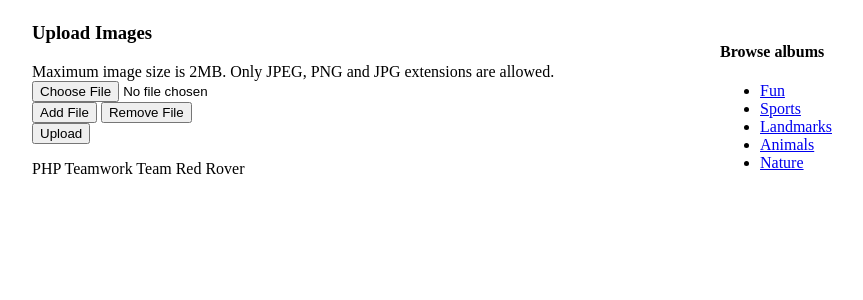
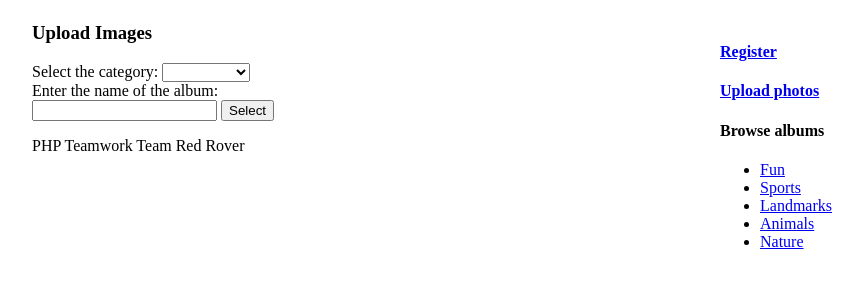
Before and after one commit to Red-Rover-Team/Red-Rover-Gallery, a PHP site: page /uploadPage.php in a window 1280 px wide. Shown: the part 58-358 px from the top of the page, without its empty margins (208-1071 px from the left). Run offline with PHP 8.4, Linux system fonts and the light colour scheme.

Commit message:
fixed the upload page -> now it works by itself.   Moved all functions into a separate file

```diff
--- /dev/null
+++ b/functions.php
@@ -0,0 +1,191 @@
+<?php
+
+// global variables
+$hostname = 'localhost';
+$dbName = '1279150_redrover';
+$db_username = 'root';
+$db_password = '';
+$db_dsn = "mysql:host=$hostname; dbname=$dbName; charset=utf8";
+$categories = ['Fun', 'Sports', 'Landmarks', 'Animals', 'Nature'];
+
+// creating new album
+function createAlbum($album) {
+    $albumName = htmlentities($album[0]);
+    $category = htmlentities($album[1]);
+
+    if ((preg_match('/\w{3,}/', $albumName))) {
+        $pathToAlbum = "albums/$category/$albumName";
+
+        if ((file_exists($pathToAlbum))) {
+            echo '<p style="display:inline-block">Album with this name already exist!</p>';
+            die();
+        }
+
+        addAlbumToDatabase($albumName, $category);
+        mkdir($pathToAlbum);
+        header("Location: uploadPage.php?album=$category/$albumName");
+        die();
+
+    } else {
+        echo '<p>The name of album must have at least three symbols and '
+           . 'can contain only english characters and numbers from zero to nine.</p>';
+    }
+}
+
+// creating database entry for an album
+function addAlbumToDatabase($albumName, $category) {
+    global $db_dsn, $db_username, $db_password;
+    $date = date('d-m-Y');
+
+    $dbh = new PDO($db_dsn, $db_username, $db_password);
+    $sql = "INSERT INTO albums (album_name, album_category, date_of_creation) "
+        . "VALUES ('$albumName', '$category', '$date')";
+    $q = $dbh->prepare($sql);
+    $q->execute();
+}
+
+// creating new user
+function createNewUser($username, $password,
+                       $repeatPassword, $firstName, $lastName) {
+
+    $request = 1;
+
+    if (strlen($username) > 20 && strlen($username) < 3) {
+        $request = 0;
+    } else if ($password !== $repeatPassword || strlen($password) < 2 || strlen($repeatPassword) < 2) {
+        $request = -1;
+    } else if (strlen($firstName) > 20) {
+        $request = -2;
+    } else if (strlen($lastName) > 20) {
+        $request = -3;
+    }
+
+    if ($request > 0) {
+        global $db_dsn, $db_username, $db_password;
+
+        $dbh = new PDO($db_dsn, $db_username, $db_password);
+        $sql = "SELECT username "
+             . "FROM users "
+             . "WHERE username = '$username'";
+        $q = $dbh->prepare($sql);
+        $q->execute();
+        if ($q->rowCount() > 0) {
+            echo '<p>This username already exist.<p>';
+        } else {
+            $sql = "INSERT INTO users (username, password, first_name, last_name) "
+                 . "VALUES ('$username', '$password', '$firstName', '$lastName')";
+            $q = $dbh->prepare($sql);
+            $q->execute();
+            echo '<p>Registration successful.<p>';
+        }
+    } else {
+        switch ($request) {
+            case 0:
+                echo '<p>The username must be between 3 and 20 symbols.</p>';
+                break;
+            case -1:
+                echo '<p>Passwords do not match or the password is too short.</p>';
+                break;
+            case -2:
+                echo '<p>The first name can have maximum 20 symbols!</p>';
+                break;
+            case -3:
+                echo '<p>The last name can have maximum 20 symbols!</p>';
+                break;
+            default :
+                echo '<p>Something went wrong, please try again.</p>';
+        }
+    }
+}
+
+function uploadFile($file) {
+    $size = round($file['size'] / 1024);
+    $type = str_replace('image/', '', $file['type']);
+
+    if ($size <= 2048) {
+        if ($type == 'png' || $type == 'jpeg' || $type == 'jpg') {
+            uploadImage($file);
+        } else {
+            echo '<p>The file is not in a valid format.</p>';
+        }
+    } else {
+        $size = round($size / 1024, 2);
+        echo "<p>The maximum image size is 2MB your is ${size}MB</p>";
+    }
+}
+
+function uploadImage($file) {
+    $type = str_replace('image/', '', $file['type']);
+    $name = getRandomImageName() . ".$type";
+    $categoryAlbumNames = getCategoryAlbumNames();
+
+    $categoryName = $categoryAlbumNames[0];
+    $albumName = $categoryAlbumNames[1];
+    $directory = "albums/$categoryName/$albumName/";
+
+    // don't overwrite an existing file
+    $i = 0;
+    $parts = pathinfo($name);
+    while (file_exists($directory . $name)) {
+        $i++;
+        $name = $parts['filename'] . "-" . $i . "." . $parts['extension'];
+    }
+
+    // preserve file from temporary directory
+    $success = move_uploaded_file($file['tmp_name'], $directory . $name);
+
+    if ($success) {
+        echo '<p>The file is successfully uploaded.</p>';
+    } else {
+        echo "<p>Unable to upload file.</p>";
+        exit();
+    }
+
+    // set proper permissions on the new file
+    chmod($directory . $name, 0644);
+
+    // add to database
+    addPhotoToDatabase($name);
+}
+
+function getCurrentPageURL() {
+    //don't delete the comments!
+    $pageURL = 'http';
+// if ($_SERVER["HTTPS"] == "on") {$pageURL .= "s";}
+// $pageURL .= "://";
+// if ($_SERVER["SERVER_PORT"] != "80") {
+//  $pageURL .= $_SERVER["SERVER_NAME"].":".$_SERVER["SERVER_PORT"].$_SERVER["REQUEST_URI"];
+// } else {
+    $pageURL .= $_SERVER["SERVER_NAME"] . $_SERVER["REQUEST_URI"];
+// }
+    return $pageURL;
+}
+
+function getRandomImageName() {
+    $characters = '0123456789abcdefghijklmnopqrstuvwxyzABCDEFGHIJKLMNOPQRSTUVWXYZ';
+    $randomString = '';
+    for ($i = 0; $i < 10; $i++) {
+        $randomString .= $characters[rand(0, strlen($characters) - 1)];
+    }
+    return $randomString;
+}
+
+function getCategoryAlbumNames() {
+    $url = explode('album=', getCurrentPageURL());
+    $catAlbArr = explode('/', $url[1]);
+    return $catAlbArr;
+}
+
+// creating database entry for a photo
+function addPhotoToDatabase($photo) {
+    global $db_dsn, $db_username, $db_password;
+
+    $date = date('d-m-Y');
+    $albumName = getCategoryAlbumNames()[1];
+
+    $dbh = new PDO($db_dsn, $db_username, $db_password);
+    $sql = "INSERT INTO photos (photo_name, photo_album, date_of_creation) "
+        . "VALUES ('$photo', '$albumName', '$date')";
+    $q = $dbh->prepare($sql);
+    $q->execute();
+}
--- a/includes/header.php
+++ b/includes/header.php
@@ -1,11 +1,6 @@
 <?php
 ob_start();
-$hostname = 'localhost';
-$dbName = '1279150_redrover';
-$db_username = 'root';
-$db_password = '';
-$db_dsn = "mysql:host=$hostname; dbname=$dbName; charset=utf8";
-$categories = ['Fun', 'Sports', 'Landmarks', 'Animals', 'Nature'];
+require('functions.php');
 ?>
 
 <!DOCTYPE html>
@@ -22,6 +17,8 @@ $categories = ['Fun', 'Sports', 'Landmarks', 'Animals', 'Nature'];
 </header>
 
 <aside>
+    <h4><a href="registerPage.php">Register</a></h4>
+    <h4><a href="uploadPage.php">Upload photos</a></h4>
     <h4>Browse albums</h4>
     <ul>
         <?php foreach ($categories as $category) : ?>
--- a/registerPage.php
+++ b/registerPage.php
@@ -1,7 +1,5 @@
 <?php
 require_once('includes/header.php');
-header('Content-Type: text/html; charset=UTF-8');
-require ('register.php');
 ?>
 <section>
     <div class="reg-field-frame">
@@ -73,4 +71,3 @@ if (isset($_POST['user']) && isset($_POST['pass']) && isset($_POST['repass'])) {
 }
 
 require_once('includes/footer.php');
-?>
--- a/topRated.php
+++ /dev/null
@@ -1,6 +0,0 @@
-<?php require_once('includes/header.php'); ?>
-
-<section>
-    <h3>Top rated</h3>
-    <p><strong>TO DO</strong></p>
-</section>
--- a/uploadFile.php
+++ /dev/null
@@ -1,93 +0,0 @@
-<?php
-
-function uploadFile($file) {
-    $size = round($file['size'] / 1024);
-    $type = str_replace('image/', '', $file['type']);
-
-    if ($size <= 2048) {
-        if ($type == 'png' || $type == 'jpeg' || $type == 'jpg') {
-            uploadImage($file);
-        } else {
-            echo '<p>The file is not in a valid format.</p>';
-        }
-    } else {
-        $size = round($size / 1024, 2);
-        echo "<p>The maximum image size is 2MB your is ${size}MB</p>";
-    }
-}
-
-function uploadImage($file) {
-    $type = str_replace('image/', '', $file['type']);
-    $name = getRandomImageName() . ".$type";
-    $categoryAlbumNames = getCategoryAlbumNames();
-
-    $categoryName = $categoryAlbumNames[0];
-    $albumName = $categoryAlbumNames[1];
-    $directory = "albums/$categoryName/$albumName/";
-
-    // don't overwrite an existing file
-    $i = 0;
-    $parts = pathinfo($name);
-    while (file_exists($directory . $name)) {
-        $i++;
-        $name = $parts['filename'] . "-" . $i . "." . $parts['extension'];
-    }
-
-    // preserve file from temporary directory
-    $success = move_uploaded_file($file['tmp_name'], $directory . $name);
-
-    if ($success) {
-        echo '<p>The file is successfully uploaded.</p>';
-    } else {
-        echo "<p>Unable to upload file.</p>";
-        exit();
-    }
-
-    // set proper permissions on the new file
-    chmod($directory . $name, 0644);
-
-    // add to database
-    addToDatabase($name);
-}
-
-function getCurrentPageURL() {
-    //don't delete the comments!
-    $pageURL = 'http';
-// if ($_SERVER["HTTPS"] == "on") {$pageURL .= "s";}
-// $pageURL .= "://";
-// if ($_SERVER["SERVER_PORT"] != "80") {
-//  $pageURL .= $_SERVER["SERVER_NAME"].":".$_SERVER["SERVER_PORT"].$_SERVER["REQUEST_URI"];
-// } else {
-    $pageURL .= $_SERVER["SERVER_NAME"] . $_SERVER["REQUEST_URI"];
-// }
-    return $pageURL;
-}
-
-function getRandomImageName() {
-    $characters = '0123456789abcdefghijklmnopqrstuvwxyzABCDEFGHIJKLMNOPQRSTUVWXYZ';
-    $randomString = '';
-    for ($i = 0; $i < 10; $i++) {
-        $randomString .= $characters[rand(0, strlen($characters) - 1)];
-    }
-    return $randomString;
-}
-
-function getCategoryAlbumNames() {
-    $url = explode('album=', getCurrentPageURL());
-    $catAlbArr = explode('/', $url[1]);
-    return $catAlbArr;
-}
-
-// adding the photo to the database
-function addToDatabase($photo) {
-    global $db_dsn, $db_username, $db_password;
-
-    $date = date('d-m-Y');
-    $albumName = getCategoryAlbumNames()[1];
-
-    $dbh = new PDO($db_dsn, $db_username, $db_password);
-    $sql = "INSERT INTO photos (photo_name, photo_album, date_of_creation) "
-         . "VALUES ('$photo', '$albumName', '$date')";
-    $q = $dbh->prepare($sql);
-    $q->execute();
-}
--- a/uploadPage.php
+++ b/uploadPage.php
@@ -1,25 +1,55 @@
-<?php
-require_once('includes/header.php');
-require ('uploadFile.php');
-?>
+<?php require_once('includes/header.php'); ?>
+
 
 <section>
     <h3>Upload Images</h3>
-    <form action="" method="post" enctype="multipart/form-data" id="uploadForm">
+    <?php if (isset ($_GET['album'])) { ?>
+    <form method="post" enctype="multipart/form-data" id="uploadForm">
         <label>Maximum image size is 2MB. Only JPEG, PNG and JPG extensions are allowed.</label>
         <div>
             <input type="file" name="file"/>
         </div>
-        <button id="addFile" type="button">Add File</button>
-        <button id="removeFile" type="button">Remove File</button>
-        <br>
+<!--        <button id="addFile" type="button">Add File</button>-->
+<!--        <button id="removeFile" type="button">Remove File</button>-->
         <input type="submit" value="Upload" name="submit"/>
     </form>
     <?php
-    if (!empty($_FILES['file']) && $_FILES['file']['name'] != '') {
-        uploadFile($_FILES['file']);
-    }
-    ?>
+        if (!empty($_FILES['file']) && $_FILES['file']['name'] != '') {
+            uploadFile($_FILES['file']);
+        }
+
+    } else if (isset ($_GET['alb'])) {
+        $cat = $_GET['alb'][0];
+        $alb = $_GET['alb'][1];
+        $dir = "albums/$cat/$alb";
+
+        if (file_exists($dir)) {
+            header("Location: uploadPage.php?album=$cat/$alb");
+            die();
+        } else {
+            header("Location: uploadPage.php?err=1");
+            die();
+        }
+
+    } else { ?>
+    <form method="get">
+        <?php if (isset ($_GET['err'])) echo '<p><strong>Invalid name. Please try again or create new album.</strong></p>'; ?>
+        <label for="category">Select the category: </label>
+        <select id="category" name="alb[]" required>
+            <option hidden selected></option>
+            <?php
+            foreach ($categories as $category) {
+                echo "<option value='$category'>$category</option>";
+            }
+            ?>
+        </select>
+        <br>
+        <label for="name">Enter the name of the album: </label>
+        <br>
+        <input type="text" name="alb[]" id="name"" required/>
+        <input type="submit" value="Select"/>
+    </form>
+    <?php } ?>
 </section>
 
 <?php
```
Also changed, not shown: createAlbum.php (deleted, +0 -67 lines), index.php (+36 -6 lines), register.php (deleted, +0 -60 lines), albumList.php (line endings or trailing spaces).
